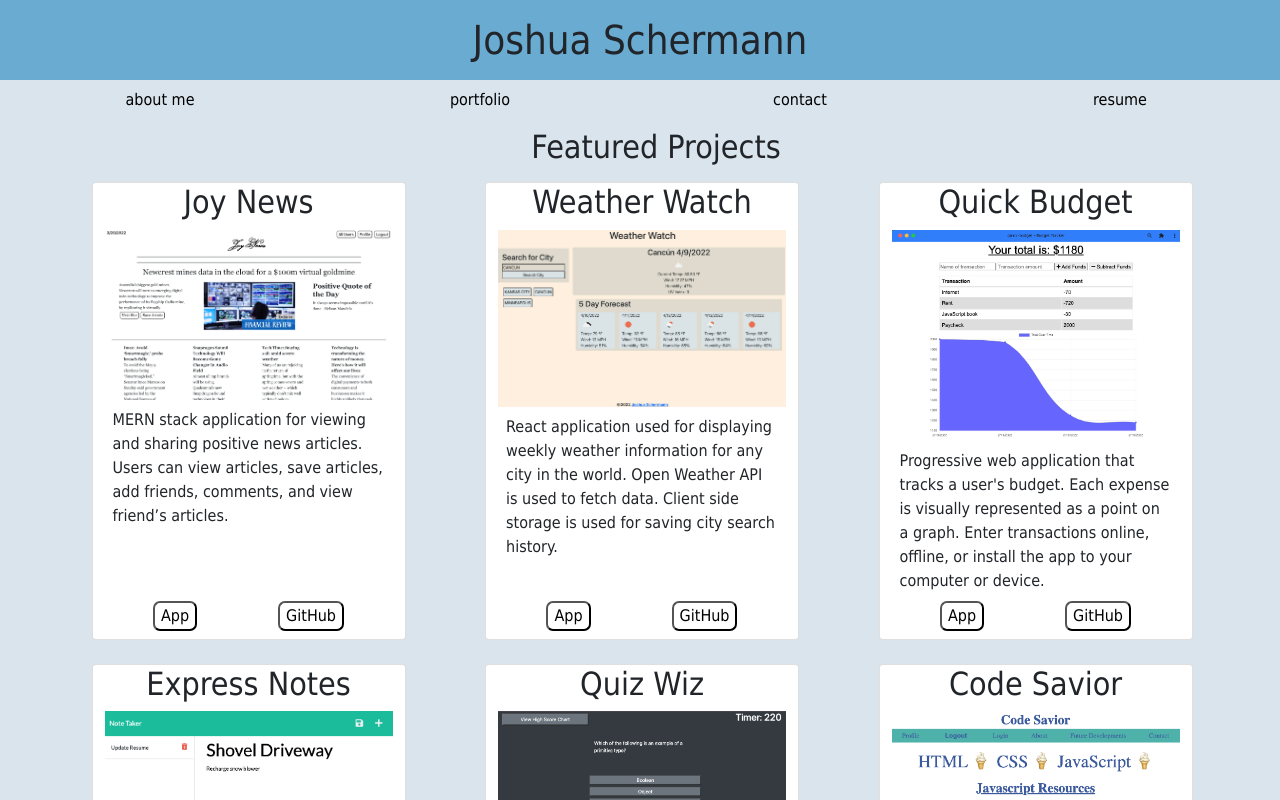
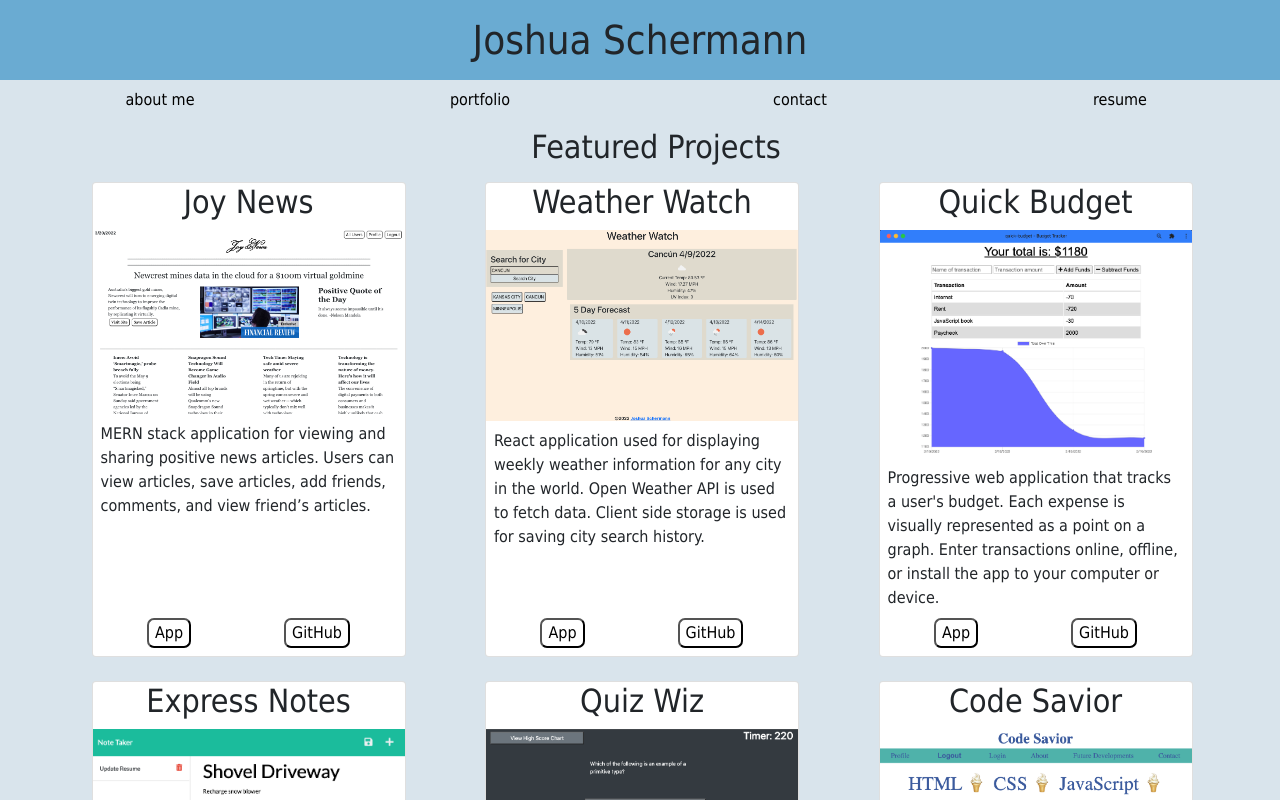
Before and after one commit to josh2100/react-portfolio, a React (Create React App) app: page / in a window 1280 px wide. Both pictures are taken after a click on the element "portfolio". Shown: the top 800 px of the page. Built offline with nearby package versions, Linux system fonts and the light colour scheme.

Commit message:
removed gutters

```diff
--- a/src/components/Project/index.js
+++ b/src/components/Project/index.js
@@ -6,7 +6,7 @@ function Project({ project }) {
 
   return (
     //col-11 col-sm-4 col-md-5 col-lg col-xl
-    <article className="col-12 col-sm-6 col-md-5 col-lg-4 col-xl-3 mb-4 ms-1 card no-gutters">
+    <article className="col-12 col-sm-6 col-md-5 col-lg-4 col-xl-3 mb-4 ms-1 card g-0">
       <h2 className="d-flex justify-content-center">{title}</h2>
       <img
         src={require(`../../assets/${imgSrc}.png`)}
@@ -16,14 +16,13 @@ function Project({ project }) {
       ></img>
       <p className="m-2">{body}</p>
       <section className="d-flex justify-content-around m-2 mt-auto">
-        {" "}
         <a href={deployed} target="_blank" rel="noreferrer" className="">
           <button>App</button>
         </a>
         <a href={repo} target="_blank" rel="noreferrer">
           <button>GitHub</button>
-        </a>{" "}
-      </section>{" "}
+        </a>
+      </section>
     </article>
   );
 }
```
